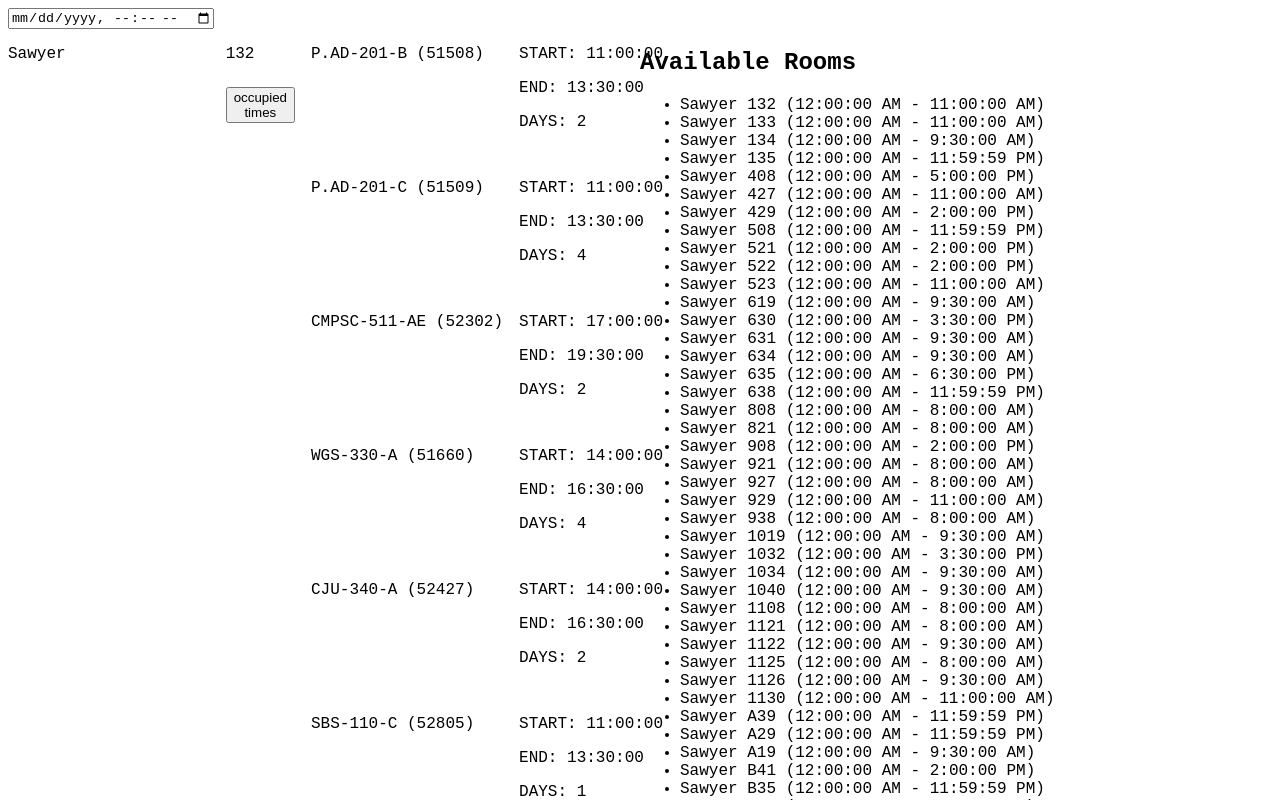
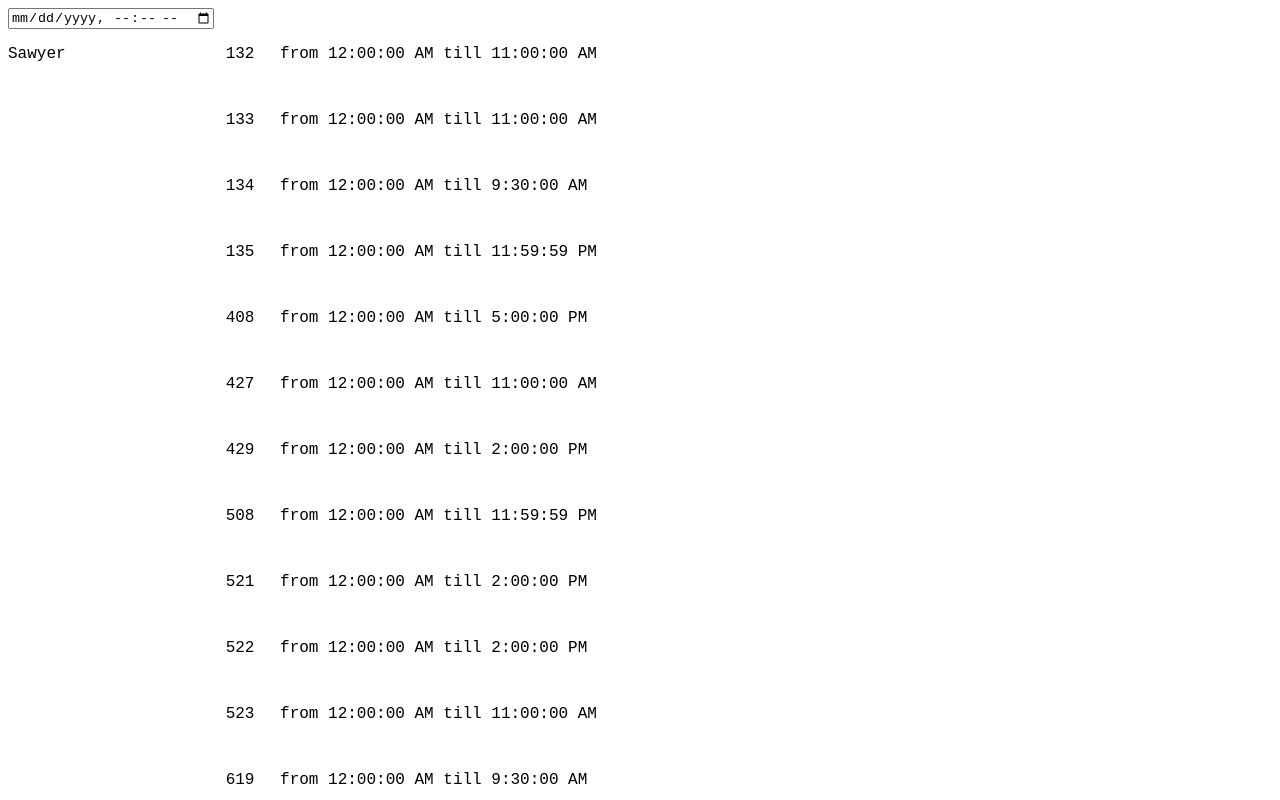
Before and after one commit to maxmmyron/suffolk_free_rooms, a SvelteKit app: page / in a window 1280 px wide. Shown: the top 800 px of the page. Built offline with nearby package versions, Linux system fonts and the light colour scheme.

Commit message:
integrate classes into og list

```diff
--- a/src/routes/+page.svelte
+++ b/src/routes/+page.svelte
@@ -12,8 +12,11 @@
   };
 
   let date = new Date();
+  $: time = date.getTime();
 
   let occupiedKey: [string, string];
+
+  $: availableRooms = getAvailableRooms(time);
 
   const getRelTime = (time: string) =>
     new Date(`${date.toLocaleDateString()} ${time}`).getTime();
@@ -30,18 +33,13 @@
       for (const [room, sections] of Object.entries(rooms)) {
         // if any section collides with our timestamp, then the room is not
         // available
-        const hasNoCollisions = Object.values(sections).every((secData) => {
-          const localeStr = date.toLocaleDateString();
+        const hasCollision = Object.values(sections).some(
+          ({ startTime, endTime }) =>
+            timestamp >= getRelTime(startTime) &&
+            timestamp <= getRelTime(endTime)
+        );
 
-          const start = new Date(localeStr + " " + secData.startTime).getTime();
-          const end = new Date(localeStr + " " + secData.endTime).getTime();
-
-          if (timestamp >= start && timestamp <= end) return false;
-
-          return true;
-        });
-
-        if (hasNoCollisions) availableRooms.push([building, room]);
+        if (!hasCollision) availableRooms.push([building, room]);
       }
     }
 
@@ -79,8 +77,11 @@
       .filter((section) => section.weekDays.includes(day))
       .toSorted((a, b) => getRelTime(a.startTime) - getRelTime(b.startTime));
 
+    console.log(`${building} ${room} ${JSON.stringify(sections)}`);
+
     // break if class is free for day
     if (sections.length === 0) {
+      console.log(`ret early; ${building} ${room}`);
       return [getRelTime("00:00:00"), getRelTime("23:59:59")];
     }
 
@@ -95,7 +96,8 @@
       if (timestamp > emptyStart) {
         // break if timestamp is after last class ends
         if (i === sections.length - 1) {
-          return [emptyStart, getRelTime("23:35:59")];
+          console.log(building, room);
+          return [emptyStart, getRelTime("23:59:59")];
         }
 
         // otherwise, return period between two classes
@@ -168,58 +170,26 @@
   {/key}
 {/if}
 
-<div class="outer">
-  <!-- all courses -->
 <main class="grid">
   {#each Object.entries(data) as [building, rooms]}
     <p>{building}</p>
     <div class="grid">
-        {#each Object.entries(rooms) as [room, sections]}
-          <div class="grid-leaf">
-            <p>{room}</p>
-            <button on:click={(e) => (occupiedKey = [building, room])}>
-              occupied times
-            </button>
-          </div>
-          <div class="grid">
-            {#each Object.entries(sections) as [section, secData]}
-              <p>{section}</p>
-              <div>
-                <p>START: {secData.startTime}</p>
-                <p>END: {secData.endTime}</p>
-                <p>DAYS: {secData.weekDays.join(",")}</p>
-              </div>
-            {/each}
-          </div>
-        {/each}
-      </div>
-    {/each}
-  </main>
-
-  <!-- available -->
-  <aside>
-    {#if date}
-      <h2>Available Rooms</h2>
-      <ul>
-        {#each getAvailableRooms(date.getTime()) as [building, room]}
+      {#each Object.entries(rooms) as [room, _]}
+        {#if availableRooms.findIndex((s) => s[0] === building && s[1] === room) !== -1}
           {@const [startEmpty, endEmpty] = getRoomDuration(
             building,
             room,
             date.getTime()
           )}
-          <li>
-            {building}
-            {room} ({new Date(startEmpty).toLocaleTimeString()} - {new Date(
-              endEmpty
-            ).toLocaleTimeString()})
-          </li>
+          {@const startTime = new Date(startEmpty).toLocaleTimeString()}
+          {@const endTime = new Date(endEmpty).toLocaleTimeString()}
+          <p>{room}</p>
+          <p>from {startTime} till {endTime}</p>
+        {/if}
       {/each}
-      </ul>
-    {:else}
-      <p>Select a date to see available rooms</p>
-    {/if}
-  </aside>
     </div>
+  {/each}
+</main>
 
 <style>
   .grid {
@@ -228,21 +198,7 @@
     grid-template-columns: min-content 1fr;
   }
 
-  .grid-leaf {
-    display: flex;
-    flex-direction: column;
-    gap: 0.5rem;
-  }
-
   p {
     text-wrap: nowrap;
   }
-
-  .outer {
-    display: flex;
-  }
-
-  .outer > * {
-    width: 50%;
-  }
 </style>
```
Lines whose indentation alone changed are shown as unchanged.
